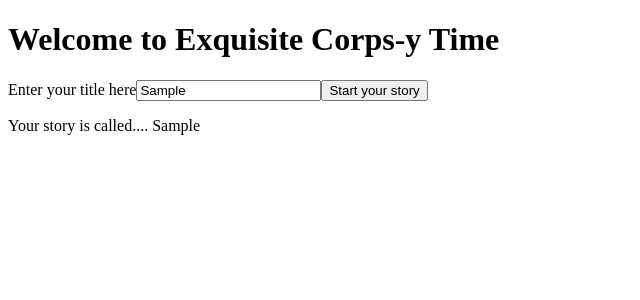
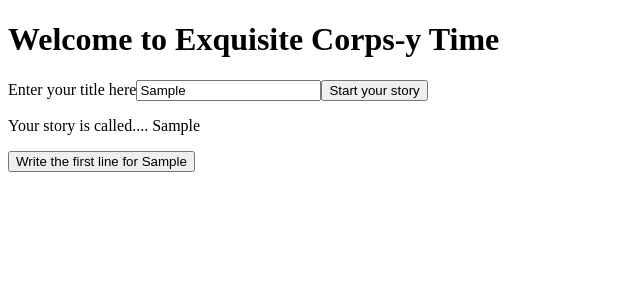
Before and after one commit to claire-melbourne/exquisite-corpse, a React app: page / in a window 1280 px wide. Both pictures are taken after typing "Sample" into the empty fields and a click on the input "Start your story". Shown: the top 300 px of the page, without its empty margins (0-640 px from the left). Built offline with nearby package versions, Linux system fonts and the light colour scheme; the HTML template or start-up script is replaced by a standard one.

Commit message:
create conditionally rendered begin story button

```diff
--- a/public/src/components/App.jsx
+++ b/public/src/components/App.jsx
@@ -1,24 +1,37 @@
 import React, {useState, useEffect} from 'react';
 import TitleEntry from './TitleEntry.jsx';
-
+import Begin from './Begin.jsx';
 function App() {
   const [title, setTitle] = useState('');
   const [authors, setAuthors] = useState([]);
   const [storyLines, setStoryLines] = useState([]);
-  const [view, setView] = useState('entry')
+  const [view, setView] = useState('entry');
+
   const saveStory = (entry) => {
     setTitle(entry);
     //POST request
   }
+
+  const selectView = (view) => {
+    setView(view);
+  }
+
   if (view === 'entry') {
     return (
       <div>
         <h1>Welcome to Exquisite Corps-y Time</h1>
-        <TitleEntry saveStory= {(entry) => {saveStory(entry)} }/>
+        <TitleEntry saveStory= { (entry) => {saveStory(entry)} }/>
         <p>Your story is called.... {title}</p>
+        <Begin title= {title} selectView= { (view) => {selectView(view)} }/>
       </div>
     )
-  }
+  } //else {
+  //   return (
+  //     <div>
+  //       Enter your name and write the first line
+  //     </div>
+  //   )
+  // }
 }
 
 export default App;
--- /dev/null
+++ b/public/src/components/Begin.jsx
@@ -0,0 +1,13 @@
+import React, {useState} from 'react';
+
+function Begin({title, selectView}) {
+  console.log(title)
+    if (title === '') {
+      return null;
+    }
+    return (
+      <button> Write the first line for {title}</button>
+    )
+}
+
+export default Begin;
```
